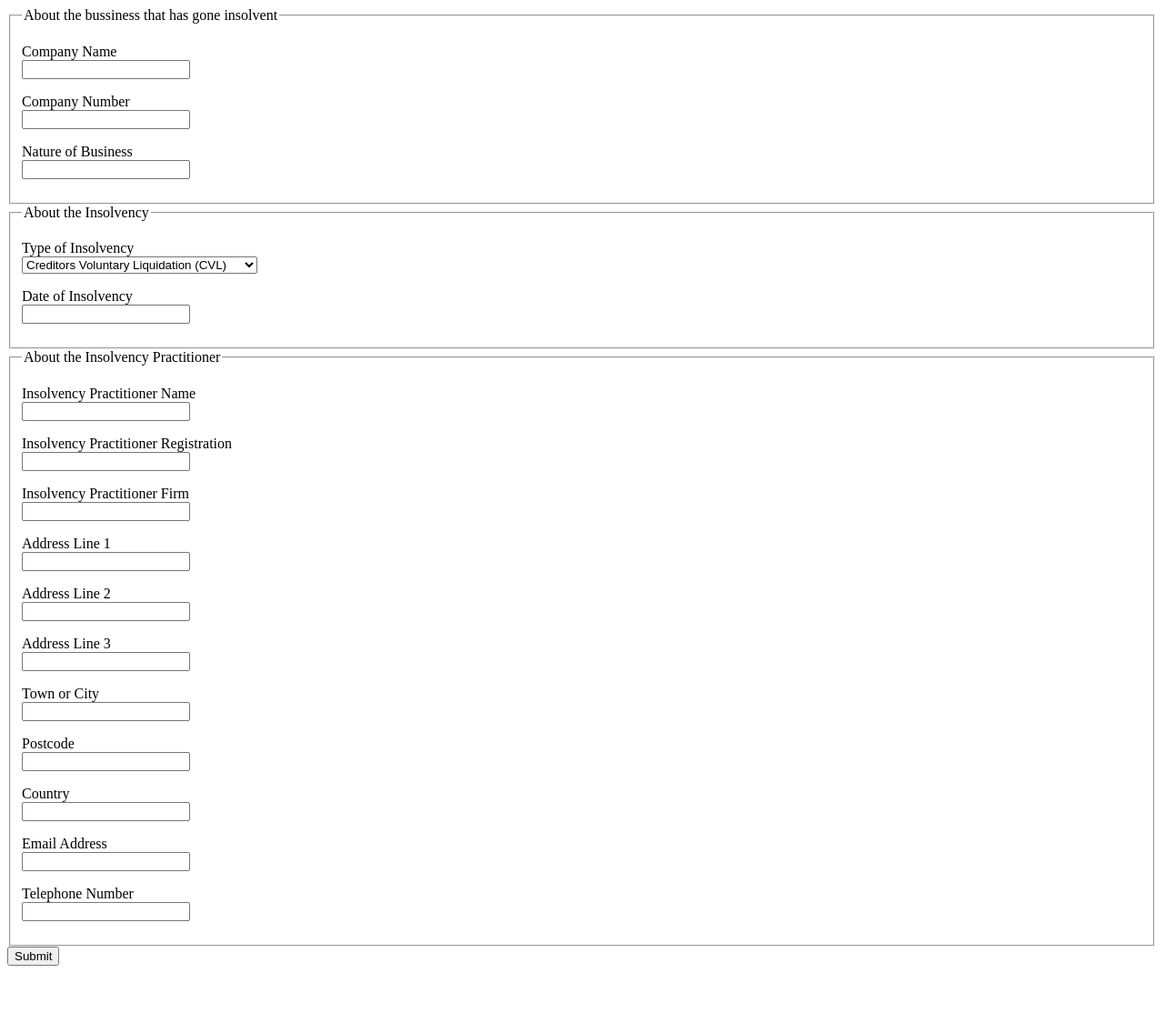
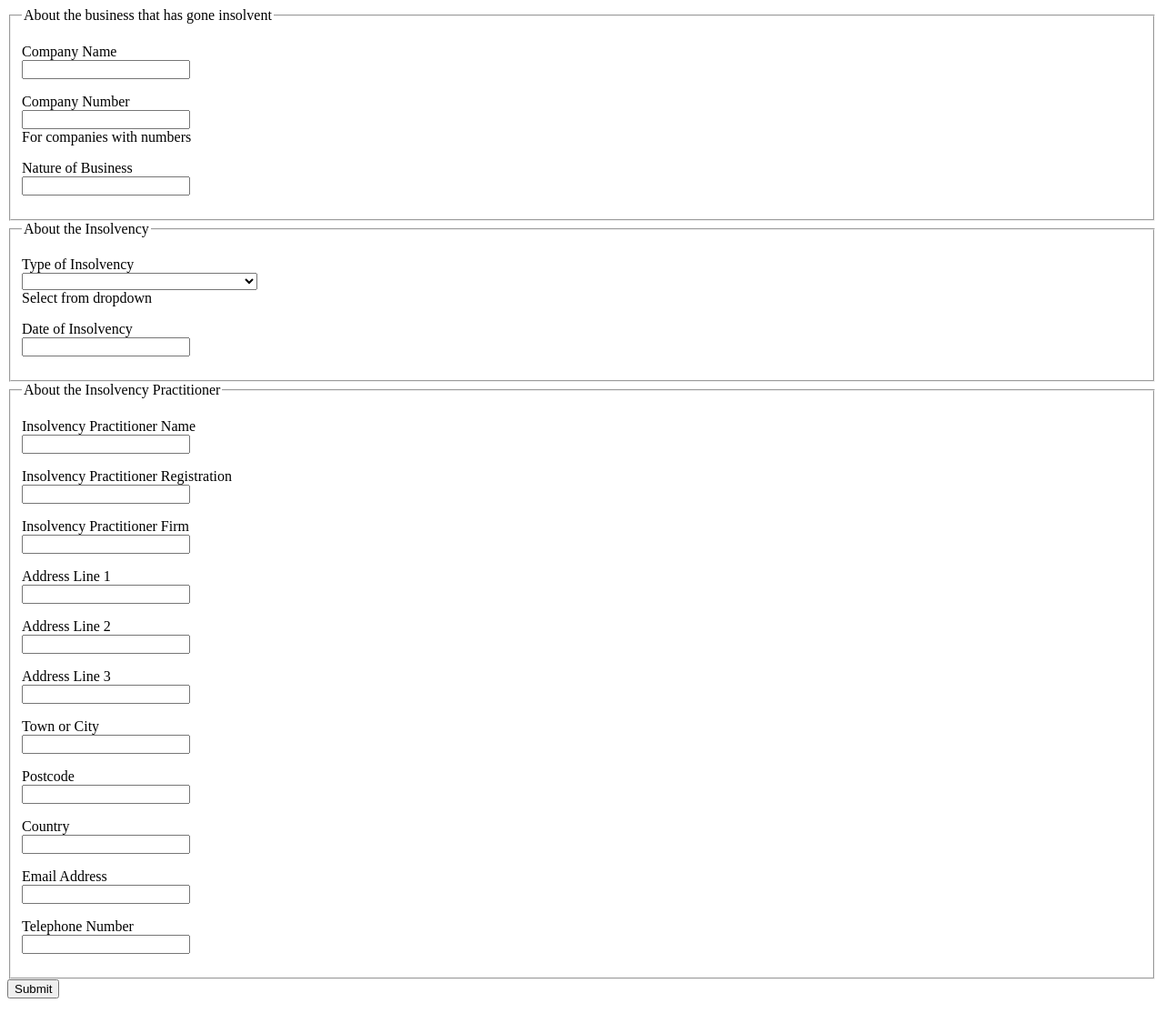
Before and after one commit to pmgandhi/rps-alpha, a Flask app: page /create-insolvency-case/employer-details/ in a window 1280 px wide. Shown: the whole page at 91% size. Before the commit the page ends 1062 px from the top, so only its background shows below. Run offline with Flask 2, Linux system fonts and the light colour scheme.

Commit message:
Update labeling and default select field on employer upload

```diff
--- a/redundancy_payments_alpha/employer_form/forms/employer_details_form.py
+++ b/redundancy_payments_alpha/employer_form/forms/employer_details_form.py
@@ -10,7 +10,9 @@ class EmployerDetailsForm(Form):
     date_of_insolvency  = TextField('Date of Insolvency', validators=[DataRequired()])
     type_of_insolvency  = SelectField(
         'Type of Insolvency',
+        default='',
         choices=[
+            ('',''),
             ('creditors_voluntary_liquidation', 'Creditors Voluntary Liquidation (CVL)'),
             ('compulsory_liquidation', 'Compulsory Liquidation (WUO)'),
             ('company_voluntary_arrangement', 'Company Voluntary Arrangement (CVA)'),
@@ -23,8 +25,7 @@ class EmployerDetailsForm(Form):
             ('employer_deceased_judicial_factor', 'Employer Deceased - Judicial Factor'),
             ('employer_deceased_estate_insolvent', 'Employer Deceased - Estate Insolvent'),
             ('individual_voluntary_arrangements', 'Individual Voluntary Arrangements (IVA)'),
-            ('sequestrian', 'Sequestrian'),
-            ('','')
+            ('sequestrian', 'Sequestrian')
         ],
         validators=[AnyOf([
             'creditors_voluntary_liquidation',
--- a/redundancy_payments_alpha/employer_form/templates/insolvency_case_form.html
+++ b/redundancy_payments_alpha/employer_form/templates/insolvency_case_form.html
@@ -6,14 +6,14 @@
     <body>
         <form method="post" action="/create-insolvency-case/employer-details/">
             <fieldset>
-                <legend>About the bussiness that has gone insolvent</legend>
+                <legend>About the business that has gone insolvent</legend>
                 {{ form_field(form.company_name) }}
-                {{ form_field(form.company_number) }}
+                {{ form_field(form.company_number, hint="For companies with numbers") }}
                 {{ form_field(form.nature_of_business) }}
             </fieldset>
             <fieldset>
                 <legend>About the Insolvency</legend>
-                {{ form_field(form.type_of_insolvency) }}
+                {{ form_field(form.type_of_insolvency, hint="Select from dropdown") }}
                 {{ form_field(form.date_of_insolvency) }}
             </fieldset>
             <fieldset>
```
